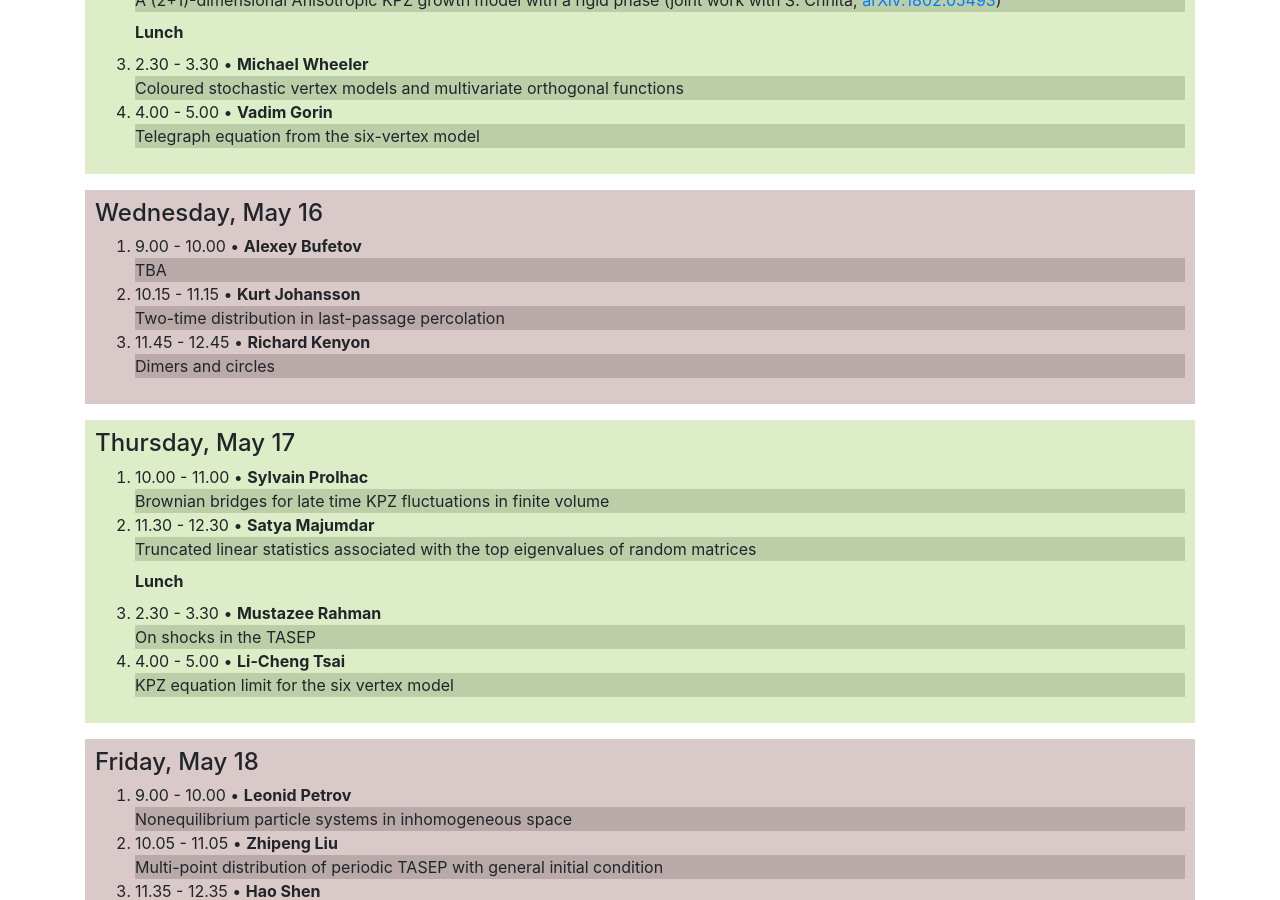
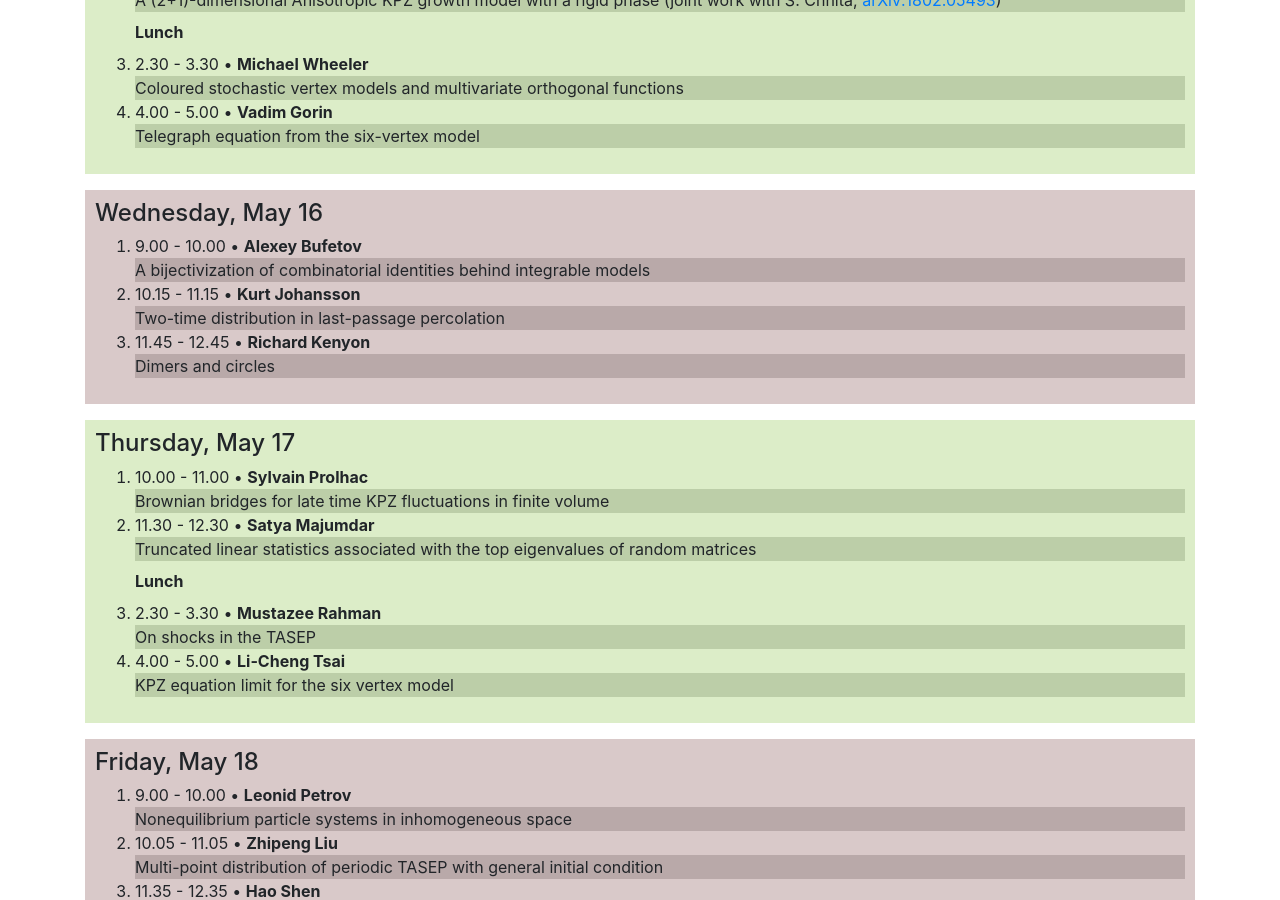
Before and after one commit to int-prob/int-prob-code, a Jekyll site: the page built from conference2018/schedule.md, in a window 1280 px wide and 900 px high, scrolled down 869 px. Built offline with Jekyll 4.4.1, drawn with Linux system fonts in a browser that asks for light colours; nearby versions of some CDN libraries.

Commit message:
Update schedule.md

```diff
--- a/conference2018/schedule.md
+++ b/conference2018/schedule.md
@@ -147,8 +147,11 @@
 <ol>
   <li>9.00 - 10.00   &bull;  <strong>Alexey Bufetov</strong>
   <details style="background-color:#b9a9a9">
-  <summary>TBA</summary>
+  <summary>A bijectivization of combinatorial identities behind integrable models</summary>
   <div style="background-color:#d9c9c9; padding:10px">TBA</div>
+    Abstract: An integrability of many stochastic models is related to the existence of non-trivial combinatorial identities behind them. Two sources of such connections are Cauchy identities in models coming from Macdonald processes, and the Yang-Baxter equation in vertex models of statistical mechanics. I will discuss an idea of bijectivization (or coupling) of these identities.
+
+    Based on joint works with K. Matveev and L. Petrov.
   </details>
   </li>
   <li>10.15 - 11.15  &bull; <strong>Kurt Johansson</strong>
```
